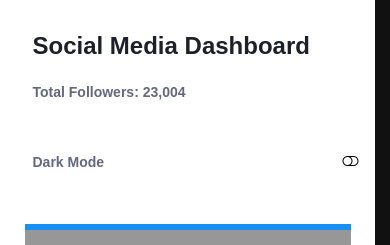
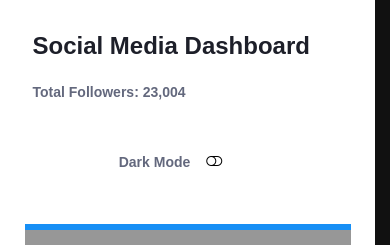
Before and after one commit to HenryMartin397/2024.06.18-tercera-practicaa, a website built with Vite: page src/index.html in a window 390 px wide. Shown: the top 245 px of the page. Built offline with nearby package versions, Linux system fonts and the light colour scheme; some packages are replaced by stand-ins of ours.

Commit message:
siguiente-envio

```diff
--- a/src/index.html
+++ b/src/index.html
@@ -18,10 +18,10 @@
           <p class="letters__darkmode">Total Followers: 23,004</p>
         </div>
         <div class="titlemain__darkmode">
-          <p class="letters__darkmode">Dark Mode</p>
+          <div><p class="letters__darkmode">Dark Mode</p></div>
             <div class="titlemain__button">
-              <i class="bi bi-toggle-on titlemain__toogle-on"></i>
-              <i class="bi bi-toggle-off titlemain__toogle-off"></i>
+              <i class="bi bi-toggle-off titlemain__toogle-on"></i>
+              <i class="bi bi-toggle-on titlemain__toogle-off"></i>
             </div>
         </div>
       </div>
@@ -192,19 +192,7 @@
                 </div>
                 </div>
             </div>
-            <div class="overview__followers">
-              <div class="overview__likes">
-              <p class="letters__likes">Total Views</p>
-              <img class="logos" src="assets/images/icon-youtube.svg" alt="logo-youtube">
-              </div>
-              <div class="overview__likes">
-                <p class="overview__number">1407</p>
-                <div class="dashboard__updowntoday dashboard__updowntoday--red">
-                  <i class="bi bi-caret-down-fill"></i>
-                  <p>12%</p>
-                </div>
-                </div>
-            </div>
+
           </div>
 
     </section>
--- a/src/scss/blocks/block-dashboad.scss
+++ b/src/scss/blocks/block-dashboad.scss
@@ -79,7 +79,7 @@
 
 .dashboard-responsive{
   @include responsive(1200px){
-    width: 1200px;
+    width: 100%;
   &__box{
     display: flex;
         flex-direction: row;
--- a/src/scss/blocks/block-overview.scss
+++ b/src/scss/blocks/block-overview.scss
@@ -4,11 +4,11 @@
 
 .overview{
     @include responsive(1200px){
-        width: 1200px;
+        width: 100%;
     }
 &__square{
     margin-bottom: 2rem;
-    @include responsive(1400px){
+    @include responsive(1200px){
         display: flex;
         flex-direction: row;
         flex-wrap: wrap;
--- a/src/scss/blocks/block-title.scss
+++ b/src/scss/blocks/block-title.scss
@@ -7,7 +7,7 @@
     display: flex;
     flex-direction: column;
     @include responsive(1200px){
-        width: 1200px;
+        width: 100%;
     }
 
     &__square{
@@ -30,30 +30,40 @@
     }
 
     &__darkmode{
-        justify-content: space-between;
+        justify-content: center;
+        align-items: center;
         display: flex;
+        gap: 1em;
     }
 
     &__button{
+        display: flex;
+        justify-content: center;
         align-items: center;
-        display: flex;
         position: relative;
-    }
-//REVISAR
-    &__toogle-on{
-        position: absolute;
-        transform: scale(0);
-        @include hover{
-            transform: scale(1);
-        }
+        width: 50px;
     }
 
-    &__toogle-off{
-        position: absolute;
-        opacity: 1;
-        @include hover{
-            opacity: 0;
-        }
-    }
+&__toogle-on{
+    width: 100%;
+}
+&__toogle-off{
+    position: absolute;
+    top: 0;
+    left: 0;
+    width: 100%;
+    height: 100%;
+    transform: scale(0);
 
 }
+
+&__button:hover .titlemain__toogle-on{
+    opacity: 0;
+
+}
+&__button:hover .titlemain__toogle-off{
+    transform: scale(1);
+
+}
+
+}
```
